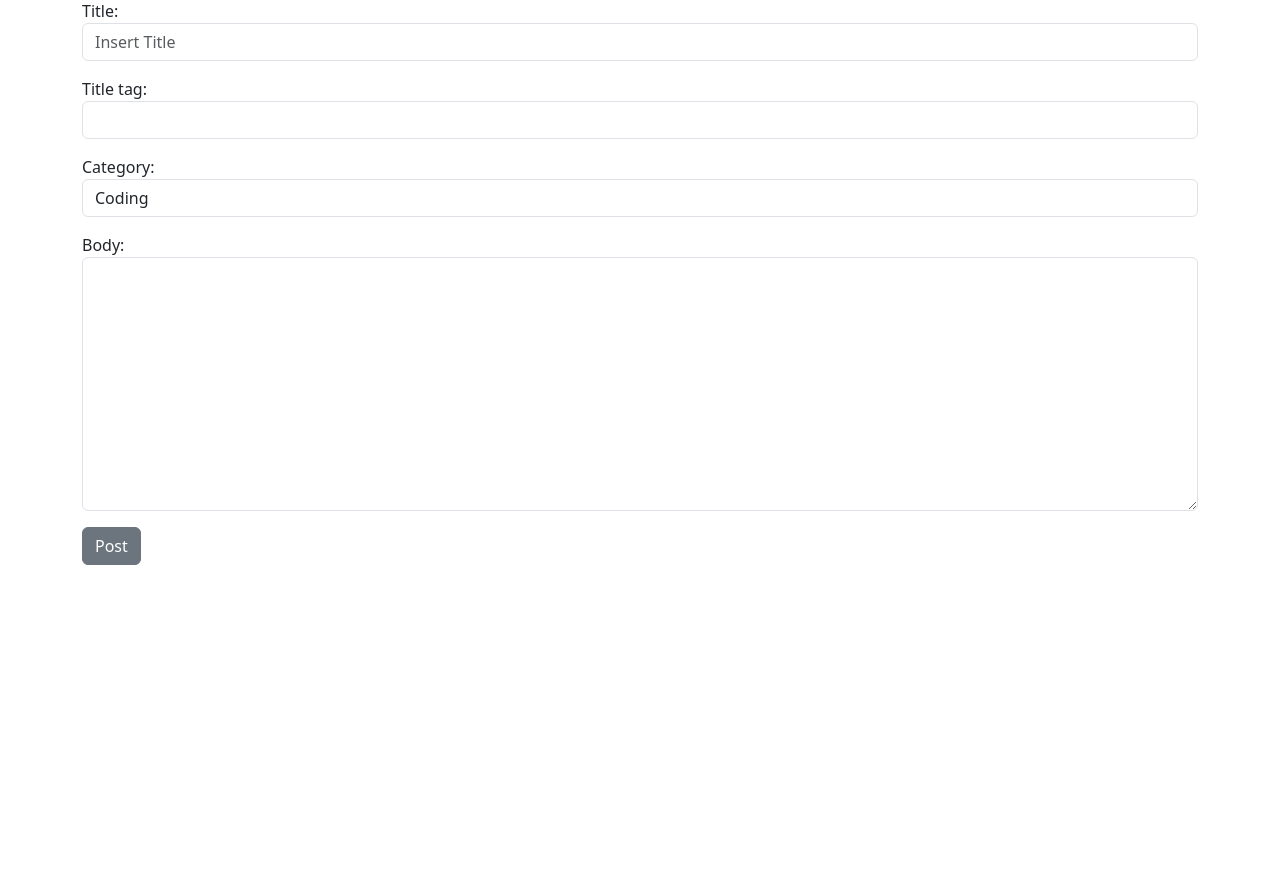
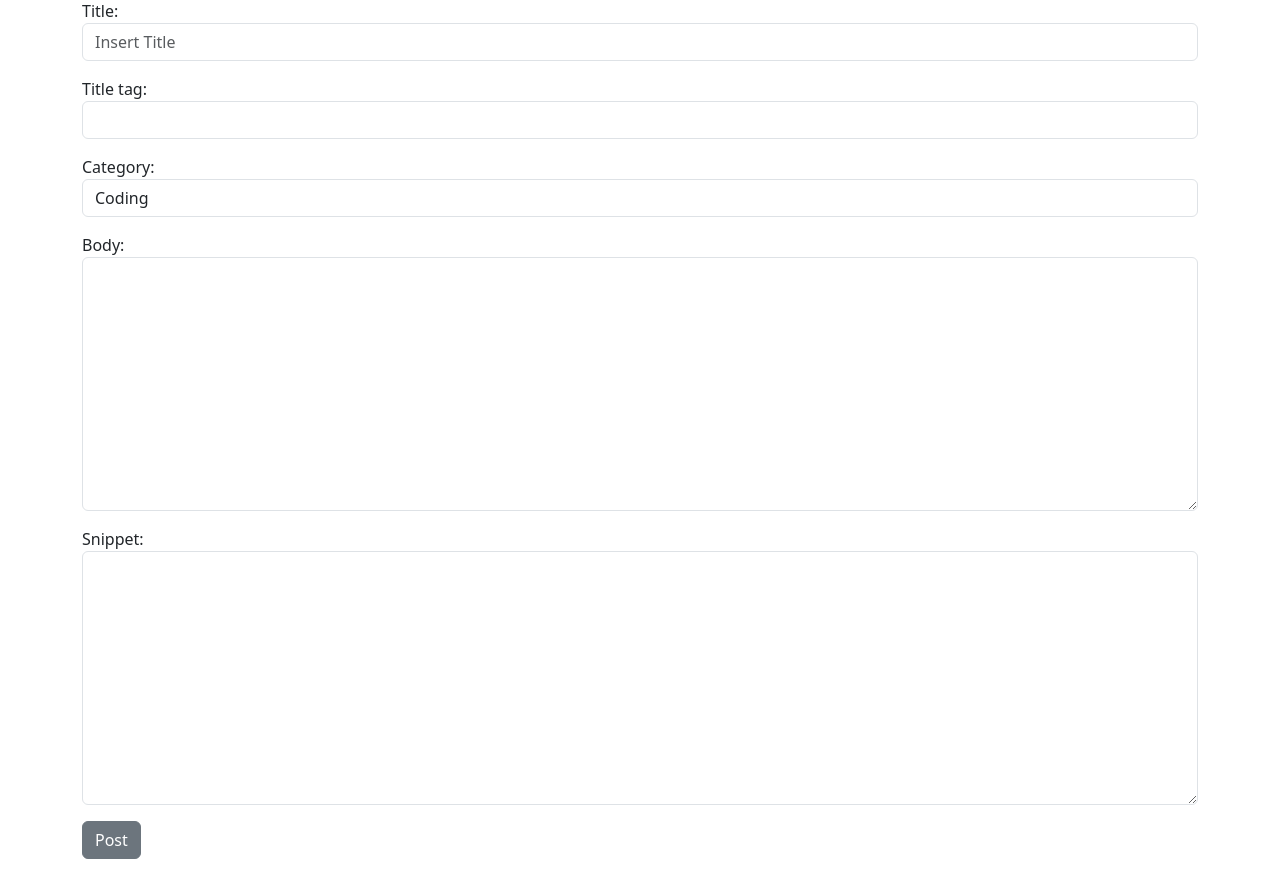
Before and after one commit to ThomasVuu/django-blog, a Django app: page /add_post/ in a window 1280 px wide. Shown: the part 185-1060 px from the top of the page. Before the commit the page ends 750 px from the top, so only its background shows below. Run offline with Django 4.2, Linux system fonts and the light colour scheme; a user stored in the database is signed in; parts of the project's set-up code (start-up, migrations or seed data) failed here and were passed over; some libraries are stand-ins or nearby versions.

Commit message:
added snippets for blog posts

```diff
--- a/theblog/forms.py
+++ b/theblog/forms.py
@@ -11,7 +11,7 @@ for item in choices:
 class PostForm(forms.ModelForm):
     class Meta:
         model = Post
-        fields = ('title', 'title_tag', 'author', 'category', 'body')
+        fields = ('title', 'title_tag', 'author', 'category', 'body', 'snippet')
 
         widgets = {
             'title': forms.TextInput(attrs={'class': 'form-control', 'placeholder': 'Insert Title'}),
@@ -20,15 +20,17 @@ class PostForm(forms.ModelForm):
             # 'author': forms.Select(attrs={'class': 'form-control'}),
             'category': forms.Select(choices=choice_list, attrs={'class': 'form-control'}),
             'body': forms.Textarea(attrs={'class': 'form-control'}),
+            'snippet': forms.Textarea(attrs={'class': 'form-control'}),
         }
 
 class EditForm(forms.ModelForm):
     class Meta:
         model = Post
-        fields = ('title', 'title_tag', 'body')
+        fields = ('title', 'title_tag', 'body', 'snippet')
 
         widgets = {
             'title': forms.TextInput(attrs={'class': 'form-control', 'placeholder': 'Insert Title'}),
             'title_tag': forms.TextInput(attrs={'class': 'form-control'}),
             'body': forms.Textarea(attrs={'class': 'form-control'}),
+            'snippet': forms.Textarea(attrs={'class': 'form-control'}),
         }
--- a/theblog/models.py
+++ b/theblog/models.py
@@ -22,6 +22,7 @@ class Post(models.Model):
     # body = models.TextField()
     post_date = models.DateField(auto_now_add=True)
     category = models.CharField(max_length=255, default='uncategorized')
+    snippet = models.CharField(max_length=255)
     likes = models.ManyToManyField(User, related_name='blog_posts')
 
     def total_likes(self):
--- a/theblog/templates/home.html
+++ b/theblog/templates/home.html
@@ -16,7 +16,7 @@
             {% endif %}
         {% endif %}
         <br/>
-    {{ post.body|slice:":200"|safe }} </li>
+        {{ post.snippet }}</li>
 {% endfor %}
 </ul>
 
```
Also changed, not shown: db.sqlite3, theblog/migrations/0007_post_snippet.py (added).
